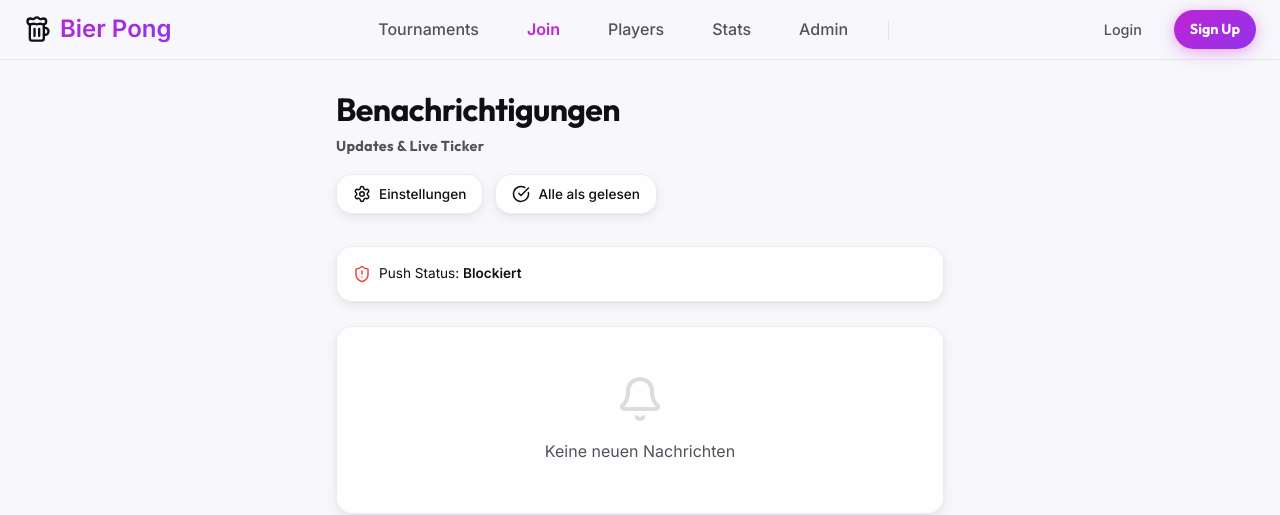
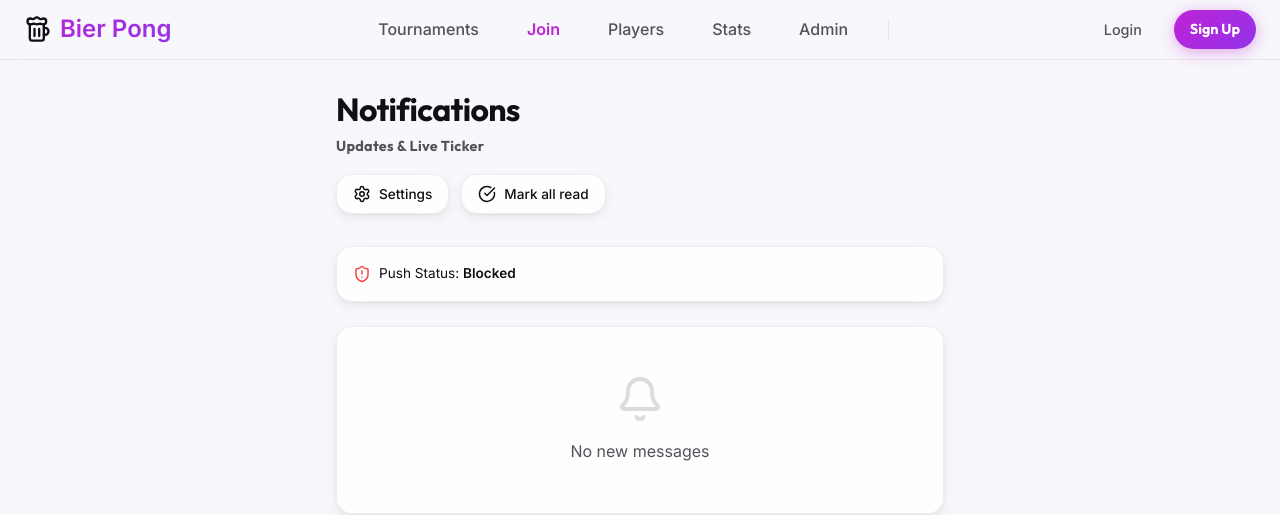
Before and after one commit to Zidans-Haare/beer-pong, a Next.js app: page /notifications in a window 1280 px wide. Shown: the top 515 px of the page. Built offline with nearby package versions, Linux system fonts and the light colour scheme; no server answers.

Commit message:
feat: Benachrichtigungsseite und -komponenten übersetzt
Alle deutschen Strings in der Notifications-Seite, NotificationBell
und NotificationSettingsDialog durch next-intl t()-Aufrufe ersetzt.

```diff
--- a/messages/de.json
+++ b/messages/de.json
@@ -252,7 +252,33 @@
   },
   "notifications": {
     "enabled": "Push-Benachrichtigungen aktiviert!",
-    "error": "Fehler beim Aktivieren der Benachrichtigungen"
+    "error": "Fehler beim Aktivieren der Benachrichtigungen",
+    "title": "Benachrichtigungen",
+    "subtitle": "Updates & Live Ticker",
+    "settings": "Einstellungen",
+    "markAllRead": "Alle gelesen",
+    "markAllReadTitle": "Alle als gelesen markieren",
+    "confirmDeleteRead": "Alle gelesenen entfernen?",
+    "pushGranted": "Aktiviert",
+    "pushDenied": "Blockiert",
+    "pushDefault": "Nicht registriert",
+    "testPushSent": "Test-Push gesendet! Schau in deine OS-Mitteilungen.",
+    "testPushError": "Fehler: ",
+    "sendTestPush": "Test-Push senden",
+    "enableLiveUpdates": "Live Updates aktivieren?",
+    "enableLiveSubtitle": "Push-Nachrichten für Ticker & Turniere empfangen.",
+    "enable": "Aktivieren",
+    "noMessages": "Keine neuen Nachrichten",
+    "allRead": "Alle gelesen",
+    "manageNotifications": "Verwalte deine Benachrichtigungen",
+    "newTournaments": "Neue Turniere",
+    "newTournamentsDesc": "Infos zu neuen Events.",
+    "importantUpdates": "Wichtige Updates",
+    "importantUpdatesDesc": "Änderungen & News.",
+    "liveTickerDesc": "Echtzeit Match-Updates.",
+    "cancel": "Abbrechen",
+    "saving": "Speichert...",
+    "save": "Speichern"
   },
   "stats": {
     "title": "Statistiken",
--- a/messages/en.json
+++ b/messages/en.json
@@ -252,7 +252,33 @@
   },
   "notifications": {
     "enabled": "Push notifications enabled!",
-    "error": "Error enabling notifications"
+    "error": "Error enabling notifications",
+    "title": "Notifications",
+    "subtitle": "Updates & Live Ticker",
+    "settings": "Settings",
+    "markAllRead": "Mark all read",
+    "markAllReadTitle": "Mark all as read",
+    "confirmDeleteRead": "Remove all read notifications?",
+    "pushGranted": "Enabled",
+    "pushDenied": "Blocked",
+    "pushDefault": "Not registered",
+    "testPushSent": "Test push sent! Check your OS notifications.",
+    "testPushError": "Error: ",
+    "sendTestPush": "Send test push",
+    "enableLiveUpdates": "Enable live updates?",
+    "enableLiveSubtitle": "Receive push notifications for live ticker & tournaments.",
+    "enable": "Enable",
+    "noMessages": "No new messages",
+    "allRead": "All read",
+    "manageNotifications": "Manage your notifications",
+    "newTournaments": "New Tournaments",
+    "newTournamentsDesc": "Info about new events.",
+    "importantUpdates": "Important Updates",
+    "importantUpdatesDesc": "Changes & news.",
+    "liveTickerDesc": "Real-time match updates.",
+    "cancel": "Cancel",
+    "saving": "Saving...",
+    "save": "Save"
   },
   "stats": {
     "title": "Statistics",
--- a/src/app/notifications/page.tsx
+++ b/src/app/notifications/page.tsx
@@ -107,7 +107,7 @@ export default function NotificationsPage() {
     };
 
     const handleDeleteAllRead = async () => {
-        if (!confirm('Alle gelesenen entfernen?')) return;
+        if (!confirm(t('confirmDeleteRead'))) return;
         setNotifications(prev => prev.filter(n => !n.isRead));
         await deleteAllReadNotifications();
     };
@@ -127,8 +127,8 @@ export default function NotificationsPage() {
             }}>
                 <div style={{ display: 'flex', justifyContent: 'space-between', alignItems: 'flex-start' }}>
                     <div>
-                        <h1 className="title-display" style={{ fontSize: 'clamp(1.5rem, 6vw, 2rem)' }}>Benachrichtigungen</h1>
-                        <p className="subtitle" style={{ fontSize: '0.9rem' }}>Updates & Live Ticker</p>
+                        <h1 className="title-display" style={{ fontSize: 'clamp(1.5rem, 6vw, 2rem)' }}>{t('title')}</h1>
+                        <p className="subtitle" style={{ fontSize: '0.9rem' }}>{t('subtitle')}</p>
                     </div>
 
                     {/* Desktop-only (Optional, but user wanted them under heading anyway) */}
@@ -141,17 +141,17 @@ export default function NotificationsPage() {
                         style={{ padding: '10px 16px', display: 'flex', alignItems: 'center', gap: '8px', color: 'var(--color-text)' }}
                     >
                         <Settings size={18} />
-                        <span style={{ fontSize: '0.85rem', fontWeight: 500 }}>Einstellungen</span>
+                        <span style={{ fontSize: '0.85rem', fontWeight: 500 }}>{t('settings')}</span>
                     </button>
 
                     <button
                         onClick={handleMarkAllRead}
                         className="glass-panel"
                         style={{ padding: '10px 16px', display: 'flex', alignItems: 'center', gap: '8px', color: 'var(--color-text)' }}
-                        title="Alle als gelesen markieren"
+                        title={t('markAllReadTitle')}
                     >
                         <CheckCircle size={18} />
-                        <span style={{ fontSize: '0.85rem', fontWeight: 500 }}>Alle als gelesen</span>
+                        <span style={{ fontSize: '0.85rem', fontWeight: 500 }}>{t('markAllRead')}</span>
                     </button>
                 </div>
             </div>
@@ -161,20 +161,20 @@ export default function NotificationsPage() {
                 <div style={{ display: 'flex', alignItems: 'center', gap: '8px' }}>
                     {pushStatus === 'granted' ? <ShieldCheck size={18} color="#22c55e" /> : <ShieldAlert size={18} color={pushStatus === 'denied' ? '#ef4444' : '#eab308'} />}
                     <span style={{ fontSize: '0.85rem' }}>
-                        Push Status: <strong>{pushStatus === 'granted' ? 'Aktiviert' : pushStatus === 'denied' ? 'Blockiert' : 'Nicht registriert'}</strong>
+                        Push Status: <strong>{pushStatus === 'granted' ? t('pushGranted') : pushStatus === 'denied' ? t('pushDenied') : t('pushDefault')}</strong>
                     </span>
                 </div>
                 {pushStatus === 'granted' && (
                     <button
                         onClick={async () => {
                             const res = await sendTestPush();
-                            if (res.success) alert("Test-Push gesendet! Schau in deine OS-Mitteilungen.");
-                            else alert("Fehler: " + res.error);
+                            if (res.success) alert(t('testPushSent'));
+                            else alert(t('testPushError') + res.error);
                         }}
                         className="nav-link"
                         style={{ fontSize: '0.8rem', display: 'flex', alignItems: 'center', gap: '6px', padding: '4px 8px' }}
                     >
-                        <Send size={14} /> Test-Push senden
+                        <Send size={14} /> {t('sendTestPush')}
                     </button>
                 )}
             </div>
@@ -199,15 +199,15 @@ export default function NotificationsPage() {
                                 <Radio size={24} className="animate-pulse" />
                             </div>
                             <div style={{ flex: 1 }}>
-                                <h3 style={{ fontWeight: 700, color: 'var(--color-text)', marginBottom: '4px' }}>Live Updates aktivieren?</h3>
-                                <p style={{ fontSize: '0.9rem', color: 'var(--color-text-dim)' }}>Push-Nachrichten für Ticker & Turniere empfangen.</p>
+                                <h3 style={{ fontWeight: 700, color: 'var(--color-text)', marginBottom: '4px' }}>{t('enableLiveUpdates')}</h3>
+                                <p style={{ fontSize: '0.9rem', color: 'var(--color-text-dim)' }}>{t('enableLiveSubtitle')}</p>
                             </div>
                             <button
                                 onClick={enablePushNotifications}
                                 className="btn-primary"
                                 style={{ fontSize: '0.8rem', padding: '8px 16px' }}
                             >
-                                Aktivieren
+                                {t('enable')}
                             </button>
                         </div>
                     </motion.div>
@@ -221,7 +221,7 @@ export default function NotificationsPage() {
             ) : notifications.length === 0 ? (
                 <div className="glass-panel" style={{ padding: 'var(--spacing-12)', textAlign: 'center', color: 'var(--color-text-dim)', display: 'flex', flexDirection: 'column', alignItems: 'center', gap: 'var(--spacing-4)' }}>
                     <Bell size={48} style={{ opacity: 0.2 }} />
-                    <span>Keine neuen Nachrichten</span>
+                    <span>{t('noMessages')}</span>
                 </div>
             ) : (
                 <AnimatePresence mode="popLayout">
--- a/src/components/NotificationSettingsDialog.tsx
+++ b/src/components/NotificationSettingsDialog.tsx
@@ -4,6 +4,7 @@ import { useState, useEffect } from 'react';
 import { updateNotificationPreferences, getNotificationPreferences } from '@/app/actions/notifications';
 import { motion, AnimatePresence } from 'framer-motion';
 import { Settings, X, Trophy, AlertCircle, Radio } from 'lucide-react';
+import { useTranslations } from 'next-intl';
 
 const Toggle = ({ active, onChange }: { active: boolean, onChange: (v: boolean) => void }) => (
     <button
@@ -37,6 +38,7 @@ const Toggle = ({ active, onChange }: { active: boolean, onChange: (v: boolean)
 );
 
 export default function NotificationSettingsDialog({ onClose }: { onClose: () => void }) {
+    const t = useTranslations('notifications');
     const [loading, setLoading] = useState(true);
     const [saving, setSaving] = useState(false);
     const [prefs, setPrefs] = useState({
@@ -143,9 +145,9 @@ export default function NotificationSettingsDialog({ onClose }: { onClose: () =>
                             <Settings size={28} style={{ color: 'var(--color-primary)' }} />
                         </div>
                         <h2 className="title-display" style={{ fontSize: '1.5rem', marginBottom: '4px', color: '#1d1d1f' }}>
-                            Einstellungen
+                            {t('settings')}
                         </h2>
-                        <p className="subtitle" style={{ fontSize: '0.8rem', opacity: 0.8 }}>Verwalte deine Benachrichtigungen</p>
+                        <p className="subtitle" style={{ fontSize: '0.8rem', opacity: 0.8 }}>{t('manageNotifications')}</p>
                     </div>
 
                     {loading ? (
@@ -175,8 +177,8 @@ export default function NotificationSettingsDialog({ onClose }: { onClose: () =>
                                         <Trophy size={20} />
                                     </div>
                                     <div style={{ flex: 1 }}>
-                                        <div style={{ fontWeight: 700, color: 'var(--color-text)', fontSize: '0.95rem' }}>Neue Turniere</div>
-                                        <div style={{ fontSize: '0.8rem', color: 'var(--color-text-dim)' }}>Infos zu neuen Events.</div>
+                                        <div style={{ fontWeight: 700, color: 'var(--color-text)', fontSize: '0.95rem' }}>{t('newTournaments')}</div>
+                                        <div style={{ fontSize: '0.8rem', color: 'var(--color-text-dim)' }}>{t('newTournamentsDesc')}</div>
                                     </div>
                                     <Toggle
                                         active={prefs.notifyNewTournaments}
@@ -204,8 +206,8 @@ export default function NotificationSettingsDialog({ onClose }: { onClose: () =>
                                         <AlertCircle size={20} />
                                     </div>
                                     <div style={{ flex: 1 }}>
-                                        <div style={{ fontWeight: 700, color: 'var(--color-text)', fontSize: '0.95rem' }}>Wichtige Updates</div>
-                                        <div style={{ fontSize: '0.8rem', color: 'var(--color-text-dim)' }}>Änderungen & News.</div>
+                                        <div style={{ fontWeight: 700, color: 'var(--color-text)', fontSize: '0.95rem' }}>{t('importantUpdates')}</div>
+                                        <div style={{ fontSize: '0.8rem', color: 'var(--color-text-dim)' }}>{t('importantUpdatesDesc')}</div>
                                     </div>
                                     <Toggle
                                         active={prefs.notifyUpdates}
@@ -234,7 +236,7 @@ export default function NotificationSettingsDialog({ onClose }: { onClose: () =>
                                     </div>
                                     <div style={{ flex: 1 }}>
                                         <div style={{ fontWeight: 700, color: 'var(--color-text)', fontSize: '0.95rem' }}>Live Ticker</div>
-                                        <div style={{ fontSize: '0.8rem', color: 'var(--color-text-dim)' }}>Echtzeit Match-Updates.</div>
+                                        <div style={{ fontSize: '0.8rem', color: 'var(--color-text-dim)' }}>{t('liveTickerDesc')}</div>
                                     </div>
                                     <Toggle
                                         active={prefs.notifyLiveTicker}
@@ -266,7 +268,7 @@ export default function NotificationSettingsDialog({ onClose }: { onClose: () =>
                                         e.currentTarget.style.color = 'var(--color-text-dim)';
                                     }}
                                 >
-                                    Abbrechen
+                                    {t('cancel')}
                                 </button>
                                 <button
                                     type="submit"
@@ -279,7 +281,7 @@ export default function NotificationSettingsDialog({ onClose }: { onClose: () =>
                                         transition: 'all 0.2s'
                                     }}
                                 >
-                                    {saving ? 'Speichert...' : 'Speichern'}
+                                    {saving ? t('saving') : t('save')}
                                 </button>
                             </div>
                         </form>
```
Also changed, not shown: src/components/NotificationBell.tsx (+6 -4 lines).
